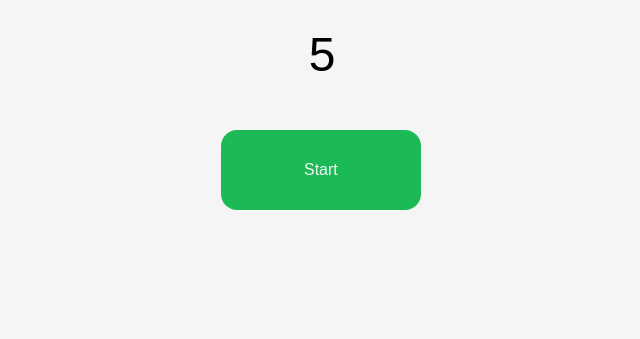
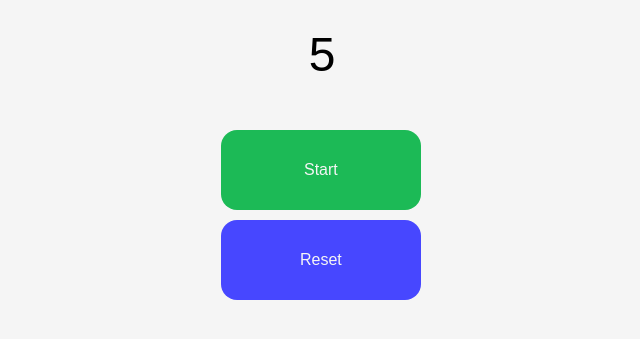
Before and after one commit to pearllaw/stop-watch, a plain HTML site: page index.html in a window 1280 px wide. Shown: the part 79-418 px from the top of the page, without its empty margins (318-958 px from the left). Drawn offline with Linux system fonts and the light colour scheme.

Commit message:
Add a hidden reset button to the page., Show the reset button when the watch is started. #3

```diff
--- a/index.html
+++ b/index.html
@@ -11,6 +11,7 @@
   <h1>Stop Watch</h1>
   <p class="timeElapsed">0</p>
   <button class="start">Start</button>
+  <button class="reset">Reset</button>
   <script src="main.js"></script>
 </body>
 </html>
--- a/main.js
+++ b/main.js
@@ -26,3 +26,14 @@ $button.addEventListener('click', changeText, false)
 $button.addEventListener('click', function () {
   $button.classList.replace('start', 'start-clicked')
 })
+
+var $reset = document.querySelector('.reset')
+
+function resetButton() {
+  if (timeElapsed > 0) {
+    $reset.hidden = false
+  }
+  else {
+    $reset.hidden = true
+  }
+}
--- a/styles.css
+++ b/styles.css
@@ -42,3 +42,16 @@ p {
   background-color: red;
   color: whitesmoke;
 }
+
+.reset {
+  height: 80px;
+  width: 200px;
+  margin: 10px;
+  font-weight: 400;
+  font-size: 1em;
+  margin-left: 42%;
+  border: none;
+  border-radius: 1em;
+  background-color: rgb(71, 71, 255);
+  color: whitesmoke;
+}
```
